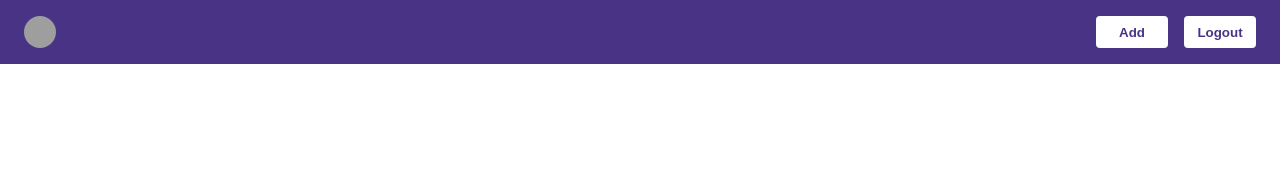
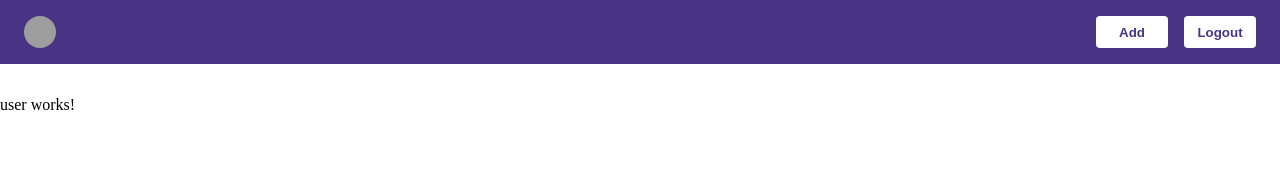
Before and after one commit to iMahmoudEmad/qorrect-assessment, an Angular app: page /#/dashboard in a window 1280 px wide. Both pictures are taken after a click on the button "Add". Shown: the top 186 px of the page. Built offline with nearby package versions, Linux system fonts and the light colour scheme; grey boxes are pictures that could not be loaded.

Commit message:
Added user component into dashboard module

```diff
--- a/src/app/core/footer/footer.component.html
+++ /dev/null
@@ -1 +0,0 @@
-<p>footer works!</p>
--- a/src/app/core/footer/footer.component.ts
+++ /dev/null
@@ -1,15 +0,0 @@
-import { Component, OnInit } from '@angular/core';
-
-@Component({
-  selector: 'app-footer',
-  templateUrl: './footer.component.html',
-  styleUrls: ['./footer.component.scss']
-})
-export class FooterComponent implements OnInit {
-
-  constructor() { }
-
-  ngOnInit(): void {
-  }
-
-}
--- a/src/app/modules/dashboard/component/dashboard.component.html
+++ /dev/null
@@ -1 +0,0 @@
-<app-header></app-header>
--- /dev/null
+++ b/src/app/modules/dashboard/components/user/user.component.html
@@ -0,0 +1 @@
+<p>user works!</p>
--- /dev/null
+++ b/src/app/modules/dashboard/components/user/user.component.ts
@@ -0,0 +1,15 @@
+import { Component, OnInit } from '@angular/core';
+
+@Component({
+  selector: 'app-user',
+  templateUrl: './user.component.html',
+  styleUrls: ['./user.component.scss']
+})
+export class UserComponent implements OnInit {
+
+  constructor() { }
+
+  ngOnInit(): void {
+  }
+
+}
--- a/src/app/modules/dashboard/dashboard.module.ts
+++ b/src/app/modules/dashboard/dashboard.module.ts
@@ -1,9 +1,10 @@
 import { NgModule } from "@angular/core";
 import { RouterModule, Routes } from "@angular/router";
 
-import { DashboardComponent } from "./component/dashboard.component";
+import { DashboardComponent } from "./page/dashboard.component";
 import { AuthGuard } from "src/app/core/guards/auth.guard";
 import { SharedModule } from "src/app/shared/modules/shared.module";
+import { UserComponent } from "./components/user/user.component";
 
 const routes: Routes = [
 	{
@@ -13,7 +14,7 @@ const routes: Routes = [
 ];
 
 @NgModule({
-	declarations: [DashboardComponent],
+	declarations: [DashboardComponent, UserComponent],
 	imports: [RouterModule.forChild(routes), SharedModule],
 	exports: [DashboardComponent, SharedModule],
 })
--- /dev/null
+++ b/src/app/modules/dashboard/page/dashboard.component.html
@@ -0,0 +1,6 @@
+<app-header></app-header>
+<section class="users">
+	<div class="container">
+		<app-user></app-user>
+	</div>
+</section>
--- a/src/app/shared/modules/shared.module.ts
+++ b/src/app/shared/modules/shared.module.ts
@@ -1,11 +1,10 @@
 import { NgModule } from "@angular/core";
 import { CommonModule } from "@angular/common";
 import { HeaderComponent } from "src/app/core/header/header.component";
-import { FooterComponent } from "src/app/core/footer/footer.component";
 
 @NgModule({
 	imports: [CommonModule],
-	declarations: [HeaderComponent, FooterComponent],
-	exports: [HeaderComponent, FooterComponent, CommonModule],
+	declarations: [HeaderComponent],
+	exports: [HeaderComponent, CommonModule],
 })
 export class SharedModule {}
```
Also changed, not shown: src/app/modules/dashboard/components/user/user.component.scss (added), src/app/modules/dashboard/page/dashboard.component.scss (added), src/app/modules/dashboard/page/dashboard.component.ts (renamed from src/app/modules/dashboard/component/dashboard.component.ts), 2 other files (tests, documents, lock files or other folders).
